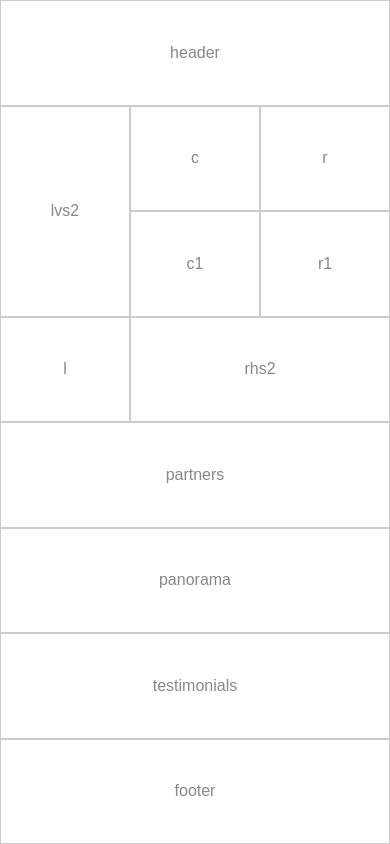
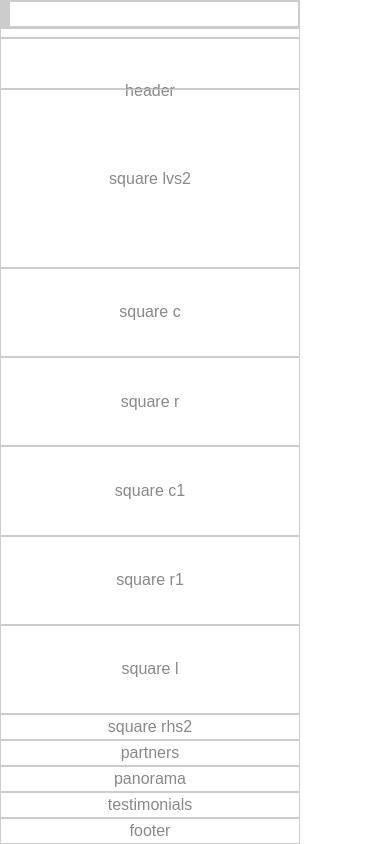
Before and after one commit to macmoodan/bhtcloud, a plain HTML site: page index.html in a window 390 px wide. Drawn offline with nearby package versions, Linux system fonts and the light colour scheme.

Commit message:
mediaqueries

```diff
--- a/css/main.css
+++ b/css/main.css
@@ -6,6 +6,7 @@ html, body {
      margin: 0;
      height: 100%
 }
+
  .grid-container * {
      border: 1px solid #ccc;
 }
@@ -24,7 +25,55 @@ html, body {
      grid-template-columns: 1fr 1fr 1fr;
      grid-template-rows: 1fr 1fr 1fr 1fr 1fr 1fr 1fr 1fr;
      grid-gap: 0px;
-     grid-template-areas: 'header header header' 'lvs2 c r' 'lvs2 c1 r1' 'l rhs2 rhs2' 'partners partners partners' 'panorama panorama panorama' 'testimonials testimonials testimonials' 'footer footer footer';
+     grid-template-areas:'header header header'
+                         'lvs2 c r'
+                         'lvs2 c1 r1'
+                         'l rhs2 rhs2'
+                         'partners partners partners'
+                         'panorama panorama panorama'
+                         'testimonials testimonials testimonials'
+                         'footer footer footer';
+}
+@media (max-width: 768px) {
+  .grid-container {
+     display: grid;
+     height: 100%;
+     grid-template-columns: 1fr 1fr;
+     grid-template-rows: 1fr 1fr 1fr 1fr 1fr 1fr 1fr 1fr;
+     grid-gap: 0px;
+     grid-template-areas:'header header'
+                         'lvs2 c'
+                         'lvs2 r'
+                         'c1 r1'
+                         'l l'
+                         'rhs2 rhs2'
+                         'partners partners'
+                         'panorama panorama'
+                         'testimonials testimonials'
+                         'footer footer';
+  }
+}
+@media (max-width: 480px) {
+  .grid-container {
+       display: grid;
+       height: 100%;
+       grid-template-columns: 1fr 1fr 1fr;
+       grid-template-rows: 1fr 1fr 1fr 1fr 1fr 1fr 1fr 1fr;
+       grid-gap: 0px;
+       grid-template-areas:'header'
+                           'lvs2'
+                           'lvs2'
+                           'c'
+                           'r'
+                           'c1'
+                           'r1'
+                           'l'
+                           'rhs2'
+                           'partners'
+                           'panorama'
+                           'testimonials'
+                           'footer';
+  }
 }
 .header {
      grid-area: header;
@@ -62,7 +111,10 @@ html, body {
 .footer {
      grid-area: footer;
 }
-
+.square {
+  min-width: 300px;
+  float: left;
+}
 
 
 
--- a/index.html
+++ b/index.html
@@ -29,14 +29,23 @@
   <!-- Add your site or application content here -->
 
 <div class='grid-container'>
-    <div class='header'></div>
-    <div class='lvs2'></div>
-    <div class='c'></div>
-    <div class='c1'></div>
-    <div class='r'></div>
-    <div class='r1'></div>
-    <div class='l'></div>
-    <div class='rhs2'></div>
+    <div class='header'>
+      <nav>
+        <a href="#" class="logo"></a>
+        <a href="#" class="link"></a>
+        <a href="#" class="link"></a>
+        <a href="#" class="link"></a>
+      </nav>
+      <h1></h1>
+      <h3></h3>
+    </div>
+    <div class='square lvs2'></div>
+    <div class='square c'></div>
+    <div class='square c1'></div>
+    <div class='square r'></div>
+    <div class='square r1'></div>
+    <div class='square l'></div>
+    <div class='square rhs2'></div>
     <div class='partners'></div>
     <div class='panorama'></div>
     <div class='testimonials'></div>
```
